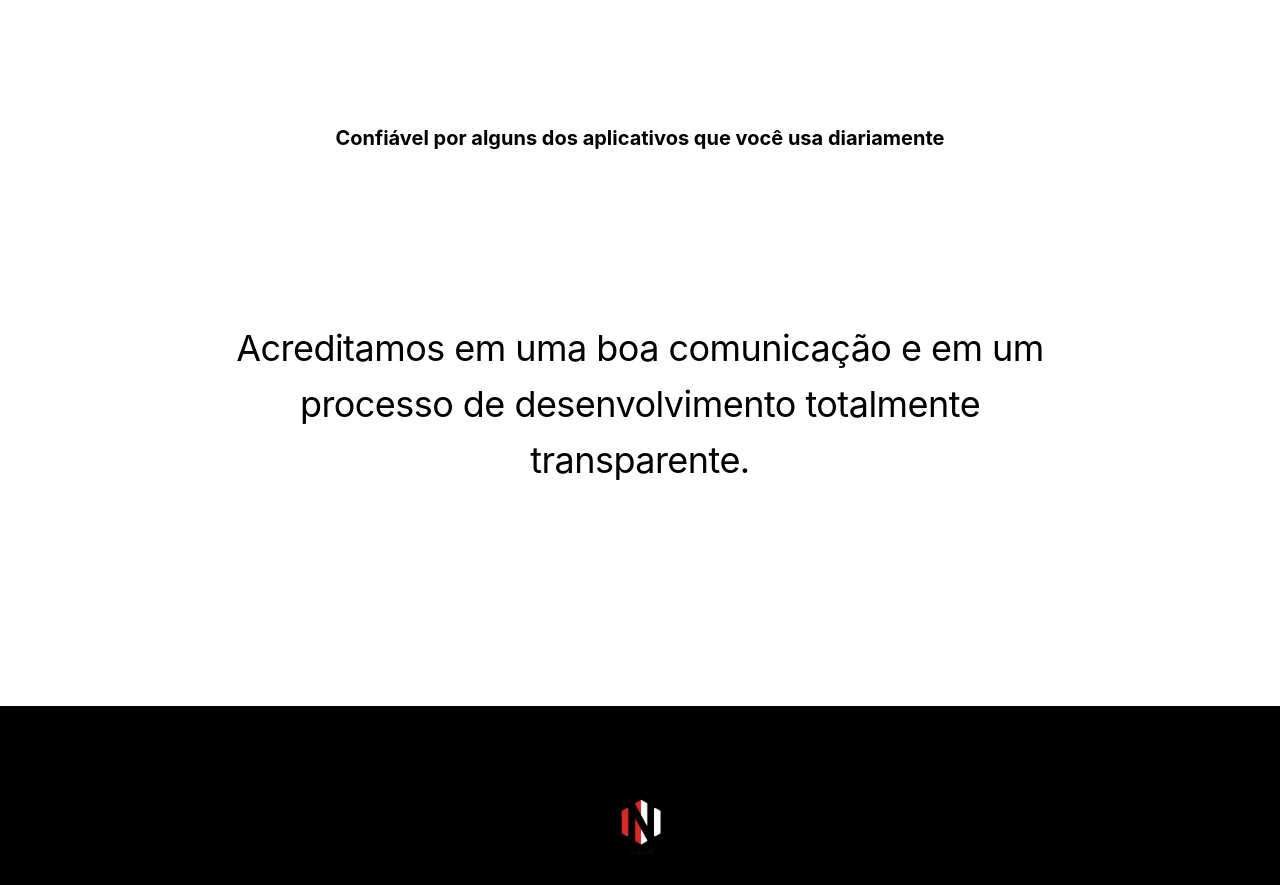
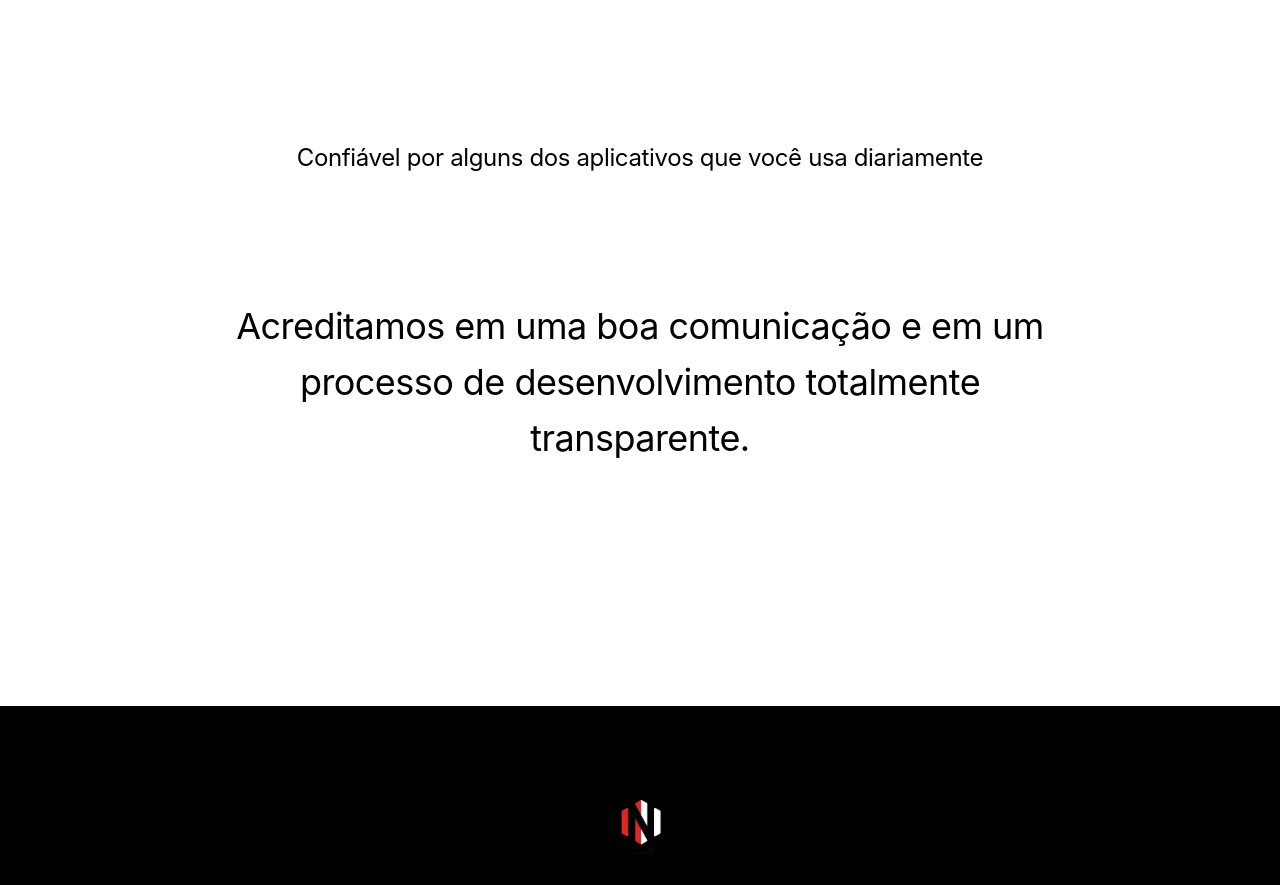
Before and after one commit to Nidus-Solutions/Nidus, a Next.js app: page / in a window 1280 px wide. Shown: the part 3200-4085 px from the top of the page. Built offline with nearby package versions, Linux system fonts and the light colour scheme.

Commit message:
Fix bug in resposividade

```diff
--- a/components/trustedby.tsx
+++ b/components/trustedby.tsx
@@ -5,7 +5,7 @@ const TrustedBy: React.FC = () => {
     return (
         <section className="bg-white text-black min-h-screen flex flex-col justify-center gap-16 md:gap-32">
             <div className="flex flex-col justify-center items-center">
-                <h3 className="text-xl mb-10 font-bold text-center">
+                <h3 className="text-xl lg:text-2xl tracking-tight text-center px-10 !leading-[1.5rem]">
                     <span className="whitespace-nowrap">Confiável por</span>{' '}
                     <span className="whitespace-nowrap">alguns dos aplicativos que você usa diariamente</span>
                 </h3>
```
